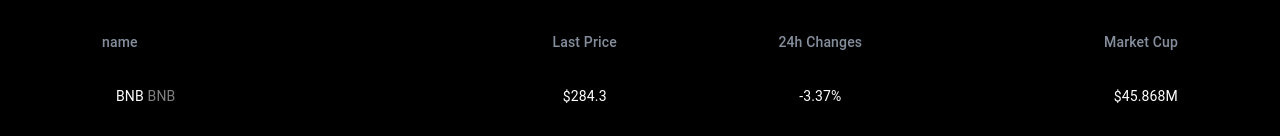
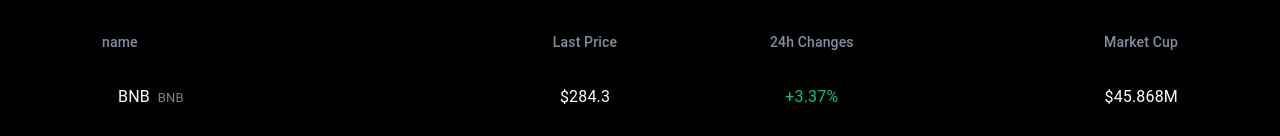
Before and after one commit to ammarsalahi/BTC, a React (Vite) app: page / in a window 1280 px wide. Shown: the part 804-940 px from the top of the page. Built offline with nearby package versions, Linux system fonts and the light colour scheme; some icons are missing; a web font is replaced by a local one.

Commit message:
fix issues

```diff
--- a/src/components/elements/global/Navbar.jsx
+++ b/src/components/elements/global/Navbar.jsx
@@ -109,7 +109,7 @@
             <Box className="d-flex justify-content-between d-lg-block d-md-block d-none ">
 
               <Button color='inherit'>log in</Button>
-              <Button variant="contained" color="light" sx={{mx:'15px', color: "#000", fontWeight: "bold"}}>sign up</Button>
+              <Button variant="contained" color="light" className="spacial" component={Link} to="/signup" sx={{mx:'15px', color: "#000", fontWeight: "bold"}}>sign up</Button>
             </Box>
             <IconButton>
                  <DarkMode sx={{color:"white"}}/>
--- a/src/components/elements/landing/CurrencyList.jsx
+++ b/src/components/elements/landing/CurrencyList.jsx
@@ -9,7 +9,7 @@
   '& td,& th': { border: 0,px:1,color:"grey"},
 }
 const trs2={
-  '& td,& th': { border: 0,px:1},
+  '& td,& th': { border: 0,px:1,fontSize:16},
   '&:hover':{backgroundColor:"rgb(43, 49, 57)"}
 }
 const headstyle={
@@ -24,13 +24,21 @@
 }
 
 const rows=[
-  createData("BNB","BNB","$284.3","-3.37%","$45.868M",binance),
+  createData("BNB","BNB","$284.3","+3.37%","$45.868M",binance),
   createData("Bitcoin","BTC","$19.990","-0.73%","$383.243M",bitcoin),
   createData("Ethereum","ETH","$1.354","-0.38%","$166.163M",eth),
   // createData("Galxe","GAL","$2.6","-2.62%","$91M"),
   // createData("Green Metaverse Token","GMT","$0.6421","+2.41%","$385M",eth),
 
 ]
+
+const getColor=(numberText)=>{
+  if(numberText.includes("+")){
+    return "#05c48e";
+  }else{
+    return "#df473d";
+  }
+}
 export default function CurrencyList() {
   return (
     <Box sx={{py:5}} className="landlist-m container">
@@ -71,11 +79,11 @@
                       <TableRow key={idx} sx={trs2}>
                           <TableCell className="text-start">
                             <Svgs Component={item.icon} style={{height:"30px",width:"30px",marginRight:"10px"}}/>
-                            {item.name}    <span style={{color:'grey'}}>{item.nick}</span>
+                            {item.name}    <span style={{color:'grey',marginLeft:'1%',fontSize:"13px"}}>{item.nick}</span>
 
                           </TableCell>
-                          <TableCell className="text-center">{item.lastprice}</TableCell>
-                          <TableCell className="text-center">{item.changes}</TableCell>
+                          <TableCell className="text-center"  >{item.lastprice}</TableCell>
+                          <TableCell className="text-center" sx={{color:getColor(item.changes)}}>{item.changes}</TableCell>
                           <TableCell className="text-end">{item.market}</TableCell>
                      </TableRow>
 
--- a/src/styles/main.css
+++ b/src/styles/main.css
@@ -10,7 +10,7 @@
   color: grey !important;
 }
 a.spacial {
-  color: orange !important;
+  color: black !important;
 }
 a.logo {
   color: #fff !important;
```
